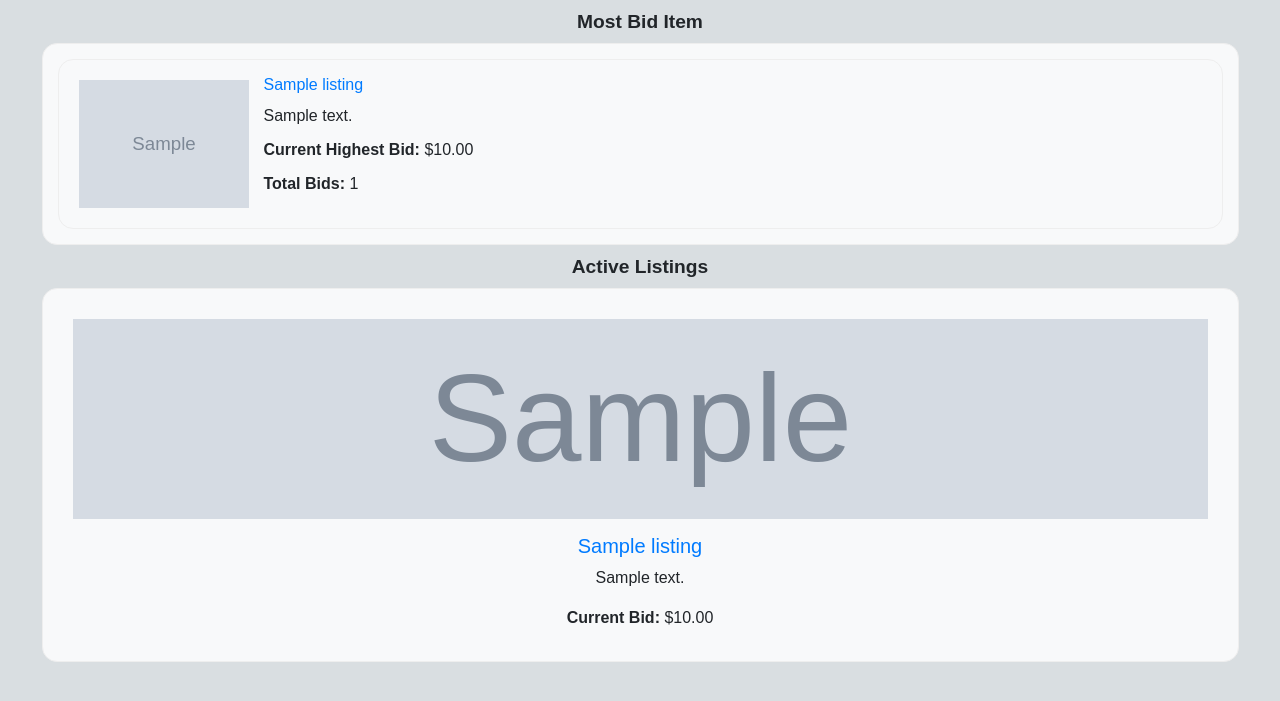
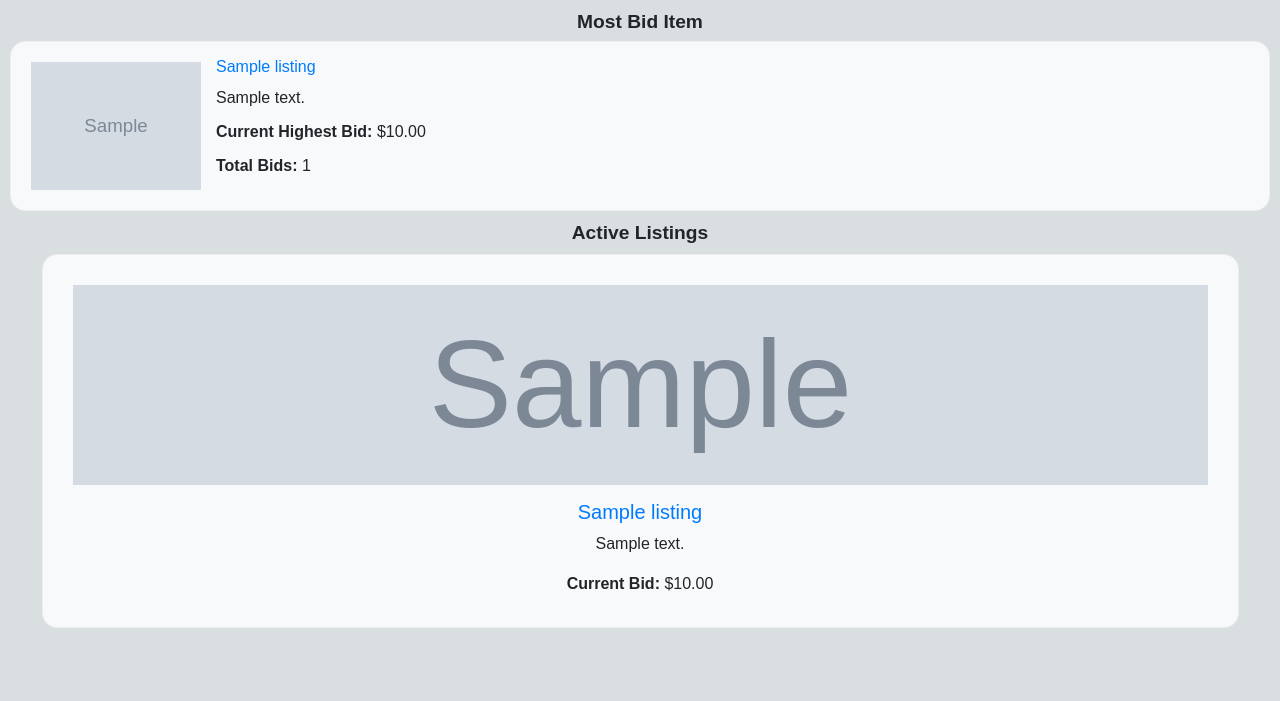
Before and after one commit to DeanMwau/Auctions.github.io, a Django app: page /welcome in a window 1280 px wide. Shown: the part 67-768 px from the top of the page. Run offline with Django 3.2, Linux system fonts and the light colour scheme; tables that the repository leaves empty hold one stand-in row (values such as "Sample post"); grey boxes marked "Sample" are stand-in pictures; some libraries are stand-ins or nearby versions.

Commit message:
Edit styles.css

```diff
--- a/auctions/static/auctions/styles.css
+++ b/auctions/static/auctions/styles.css
@@ -423,18 +423,6 @@ hr {
     background-color: #f8f9fa;
     border-radius: 15px;
     display: flex;
-    width: 95%;
-    box-sizing: border-box;
-    border: 1px solid #eee;
-    transition: transform 0.3s ease, box-shadow 0.3s ease;
-    margin: 10px auto;
-}
-
-.most-bid-item .listing-item {
-    padding: 15px;
-    background-color: #f8f9fa;
-    border-radius: 15px;
-    display: flex;
     width: 100%;
     box-sizing: border-box;
     border: 1px solid #eee;
--- a/auctions/templates/auctions/welcome.html
+++ b/auctions/templates/auctions/welcome.html
@@ -8,7 +8,6 @@
     {% if most_bids_listings %}
         {% with most_bid_item=most_bids_listings.first %} {# Access the first item #}
             <div class="most-bid-item">
-                <div class="listing-item">
                 {% if most_bid_item.image_urls %}
                 <img src="{{ most_bid_item.image_urls }}" alt="{{ most_bid_item.title }}" class="most-bid-image">
                 {% endif %}
@@ -25,7 +24,6 @@
                             {% endif %}
                     </p>
                     <p><strong>Total Bids:</strong> {{ most_bid_item.bid_count }}</p>
-                    </div>
                 </div>
             </div>
         {% endwith %}
```
Also changed, not shown: other parts of auctions/static/auctions/styles.css (+19 -20 lines). Lines whose indentation alone changed are shown as unchanged.
